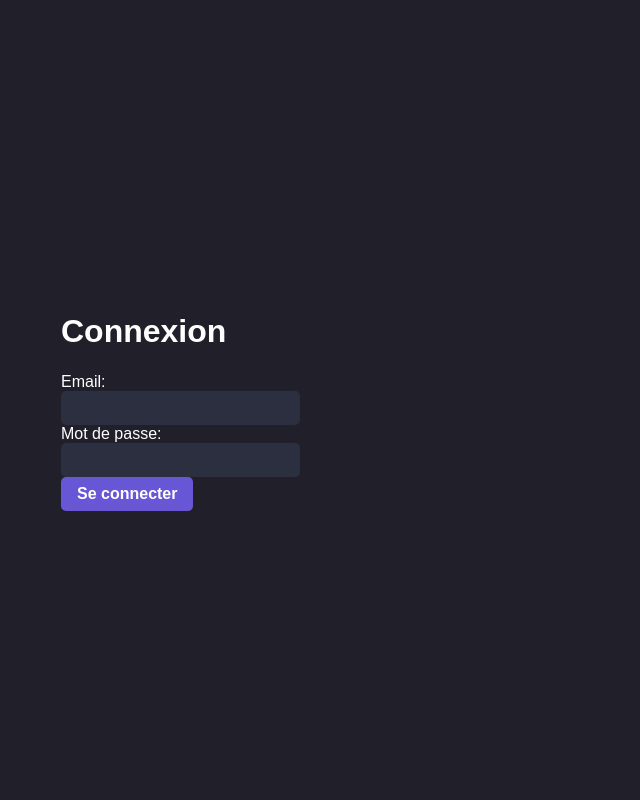
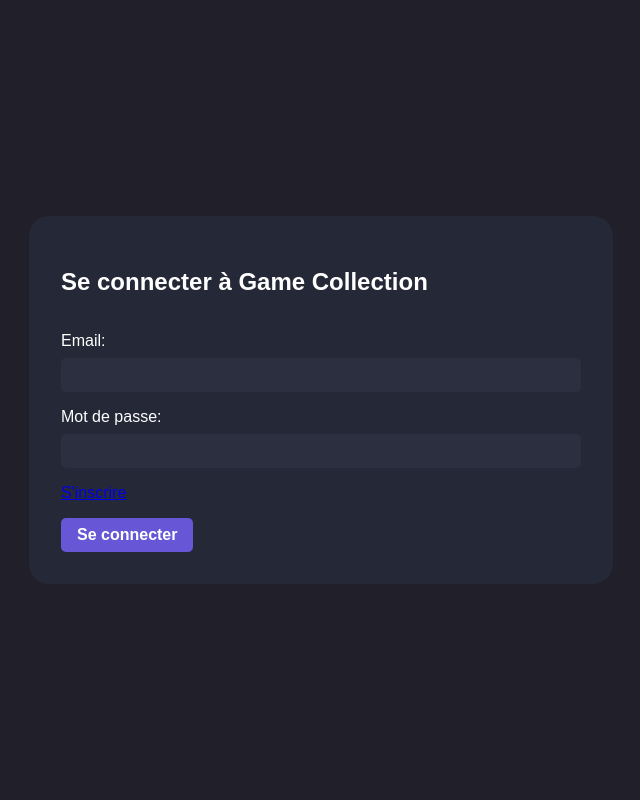
Before and after one commit to Deveta-Off/game_collection, a PHP site: page /connexion in a window 1280 px wide. Shown: the whole page, without its empty margins (319-959 px from the left). Run offline with PHP 8.4, Linux system fonts and the light colour scheme; data that the repository does not hold is empty.

Commit message:
Fix css page connexion/inscription
Le css devait être légèrement modifié + Ajout bouton qui redirige sur les pages inscription/connexion depuis leur page voisine

```diff
--- /dev/null
+++ b/assets/styles/auth.css
@@ -0,0 +1,32 @@
+@import "./global.css";
+
+body {
+  height: 100vh;
+}
+.page-content {
+  height: 100%;
+  display: flex;
+  justify-content: center;
+  align-items: center;
+}
+
+.auth {
+  width: 50%;
+  display: flex;
+  background-color: var(--modal-color);
+  border-radius: 20px;
+  display: flex;
+  flex-direction: column;
+  align-items: center;
+  padding: 2rem;
+  gap: 1rem;
+  align-items: flex-start;
+}
+
+.auth div {
+  display: flex;
+  flex-direction: column;
+  justify-content: flex-start;
+  width: 100%;
+  gap: 0.5rem;
+}
--- a/assets/styles/global.css
+++ b/assets/styles/global.css
@@ -33,11 +33,12 @@ input[type="submit"] {
   font-weight: 700;
   padding: 0.5rem 1rem;
   transition: all 0.2s ease-in-out;
+  width: fit-content;
 }
 button:hover,
 input[type="button"]:hover,
 input[type="submit"]:hover {
-  background-color: var(--btn-color);
+  background-color: #7d6fe9;
 }
 
 /*Les inputs textuels en général*/
@@ -51,8 +52,9 @@ textarea {
   color: white;
   font-family: var(--font);
   font-size: 1rem;
-  padding: 0.5rem 1rem;
   transition: all 0.2s ease-in-out;
+  padding: 0.5rem;
+  box-sizing: border-box; /*Evite que l'input sorte du parent malgré sa taille*/
 }
 
 /*Affichage d'erreur (connexion, inscription, page profil)*/
--- a/assets/styles/inscription.css
+++ /dev/null
@@ -1,29 +0,0 @@
-@import "./global.css";
-
-body {
-  display: flex;
-  height: 100vh;
-  justify-content: center;
-  align-items: center;
-  align-content: center;
-  background: #211f2a;
-  color: white;
-}
-
-.inscription {
-  display: flex;
-  flex-direction: column;
-  justify-content: center;
-  align-items: flex-start;
-  background: #211f2a;
-  border-radius: 10px;
-  height: 290px;
-  width: 520px;
-  padding: 40px;
-}
-
-.inscription h2 {
-  font-size: 32px;
-  font-weight: 700;
-  line-height: 30px;
-}
--- a/views/connexion.php
+++ b/views/connexion.php
@@ -4,19 +4,23 @@
 <head>
     <meta charset="UTF-8">
     <meta name="viewport" content="width=device-width, initial-scale=1.0">
-    <link rel="stylesheet" href="./assets/styles/inscription.css">
+    <link rel="stylesheet" href="./assets/styles/auth.css">
     <title>Connexion</title>
 </head>
 
 <body>
     <div class="page-content">
-        <form class="inscription" method="post">
-            <h2>Connexion</h2>
-            <label for="email">Email:</label>
-            <input type="email" id="email" name="email" required>
-
-            <label for="password">Mot de passe:</label>
-            <input type="password" id="password" name="password" required>
+        <form class="auth" method="post">
+            <h2>Se connecter à Game Collection</h2>
+            <div>
+                <label for="email">Email:</label>
+                <input type="email" id="email" name="email" required>
+            </div>
+            <div>
+                <label for="password">Mot de passe:</label>
+                <input type="password" id="password" name="password" required>
+            </div>
+            <a href="./inscription">S'inscrire</a>
 
             <button type="submit">Se connecter</button>
         </form>
```
Also changed, not shown: views/inscription.php (+14 -2 lines).
